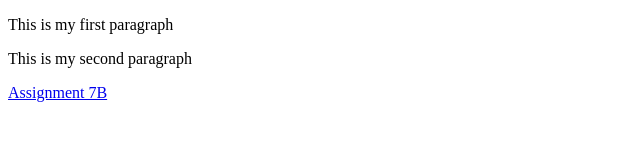
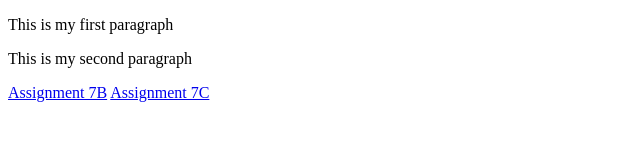
Before and after one commit to allisonx-unc/allisonx-unc.github.io, a plain HTML site: page index.html in a window 1280 px wide. Shown: the whole page, without its empty margins (0-640 px from the left). Drawn offline with Linux system fonts and the light colour scheme.

Commit message:
Update index.html

```diff
--- a/index.html
+++ b/index.html
@@ -8,6 +8,7 @@
 <p>This is my first paragraph</p>
 <p>This is my second paragraph</p>
 <div> <a href="Assignment1.html">Assignment 7B</a>
+    <a href="Assignment2.html">Assignment 7C</a>
 </div>
 
     </body>
```
